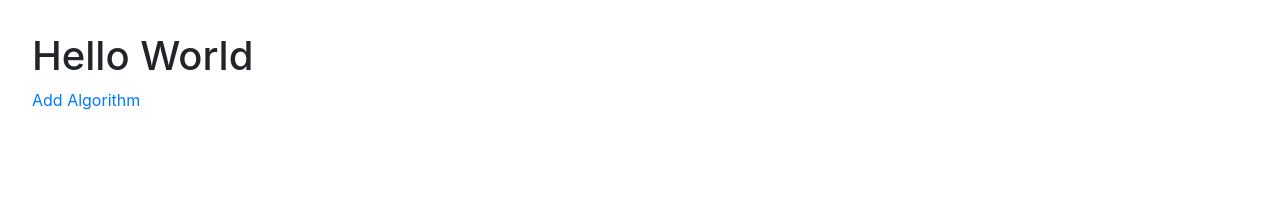
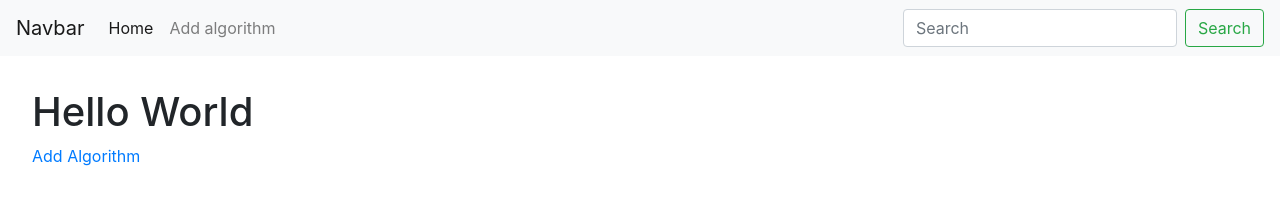
Before and after one commit to claudiaareneee/AlgorithmStudySite, a website: page index.html in a window 1280 px wide. Drawn offline with nearby package versions, Linux system fonts and the light colour scheme; no server answers.

Commit message:
added navbar

```diff
--- a/index.html
+++ b/index.html
@@ -17,8 +17,34 @@
 </head>
 
 <body>
-    <h1>Hello World</h1>
-    <a href="addalgorithm.html">Add Algorithm</a>
+    <nav class="navbar navbar-expand-lg navbar-light bg-light">
+        <a class="navbar-brand" href="#">Navbar</a>
+        <button class="navbar-toggler" type="button" data-toggle="collapse" data-target="#navbarSupportedContent"
+            aria-controls="navbarSupportedContent" aria-expanded="false" aria-label="Toggle navigation">
+            <span class="navbar-toggler-icon"></span>
+        </button>
+
+        <div class="collapse navbar-collapse" id="navbarSupportedContent">
+            <ul class="navbar-nav mr-auto">
+                <li class="nav-item active">
+                    <a class="nav-link" href="#">Home <span class="sr-only">(current)</span></a>
+                </li>
+                <li class="nav-item">
+                    <a class="nav-link" href="addalgorithm.html">Add algorithm</a>
+                </li>
+            </ul>
+            <div class="form-inline my-2 my-lg-0">
+                <input class="form-control mr-sm-2" type="search" placeholder="Search" aria-label="Search">
+                <button class="btn btn-outline-success my-2 my-sm-0" type="submit">Search</button>
+            </div>
+        </div>
+    </nav>
+
+    <div class="main-content">
+        <h1>Hello World</h1>
+        <a href="addalgorithm.html">Add Algorithm</a>
+    </div>
+
 
     <!-- Firebase -->
     <!-- The core Firebase JS SDK is always required and must be listed first -->
--- a/stylesheet.css
+++ b/stylesheet.css
@@ -1,4 +1,4 @@
-body {
+.main-content {
     margin: 2rem;
 }
 /* #newAlgorithmContainer {
```
Also changed, not shown: addalgorithm.html (+33 -3 lines).
